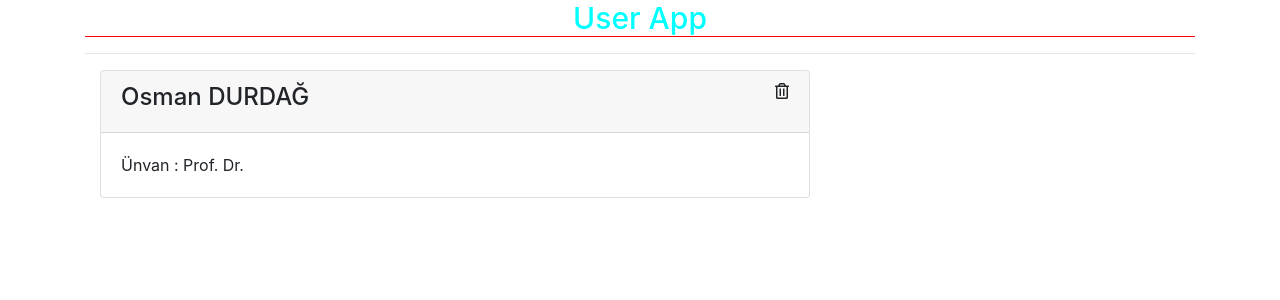
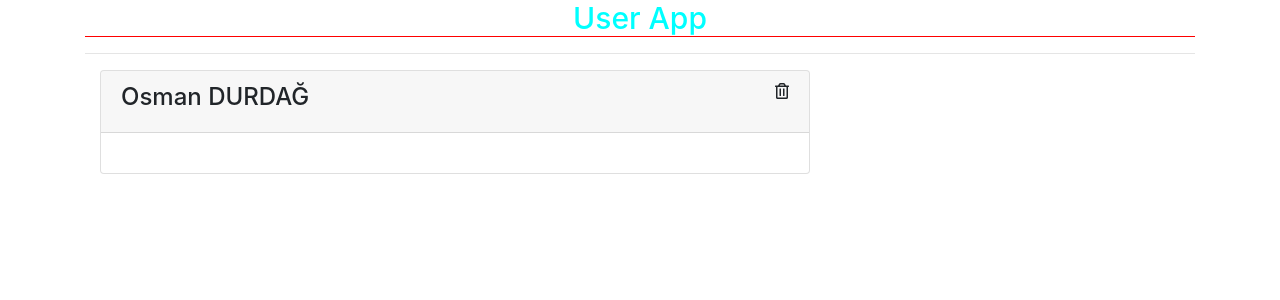
Before and after one commit to zumrudu-anka/first-step-to-react, a React (Create React App) app in the folder ReactTutorial/project_for_learning/: page / in a window 1280 px wide. Shown: the top 300 px of the page. Built offline with nearby package versions, Linux system fonts and the light colour scheme.

Commit message:
states created and used

```diff
--- a/ReactTutorial/project_for_learning/src/App.js
+++ b/ReactTutorial/project_for_learning/src/App.js
@@ -5,6 +5,7 @@ import './App.css';
 
 class App extends Component {
   render() {
+
     return (
       <div className="container">
         <Navbar title="User App"></Navbar>
--- a/ReactTutorial/project_for_learning/src/Components/User.js
+++ b/ReactTutorial/project_for_learning/src/Components/User.js
@@ -2,6 +2,10 @@ import React, { Component } from 'react'
 import PropTypes from 'prop-types'
 
 class User extends Component {
+  state = {
+    isVisible : false
+  }
+
   //Default Propslar asagidaki gibi tanimlanacagi gibi bu sekilde de tanimlanabilir.
   /*
   static defaultProps = {
@@ -10,9 +14,20 @@ class User extends Component {
     state : PropTypes.string.isRequired
   }
   */
+// Stateler bu sekilde componentın constructor yapısı icinde belirlenebildigi gibi
+// yukarıdaki gibi Componentın hemen altında da setlenebilir.
+//  constructor(props){
+//    super(props);
+
+//    this.state={
+//      isVisible : false
+//    }
+//  }
+
   render() {
     //Destructing
     const {name,surname,state} = this.props;
+    const {isVisible} = this.state;
     // Boylece this.props.name seklinde name ozelligine ulasmak yerine
     // sadece name seklinde ulasabiliyoruz...
     return (
@@ -23,7 +38,11 @@ class User extends Component {
                   <i className="far fa-trash-alt" style = {{cursor:"pointer"}}></i>
               </div>
               <div className = "card-body">
-                  <p className = "card-text"> Ünvan : {state}</p>
+              {
+                isVisible ?
+                <p className = "card-text"> Ünvan : {state}</p>
+                : null
+              }
               </div>
           </div>
       </div>
```
